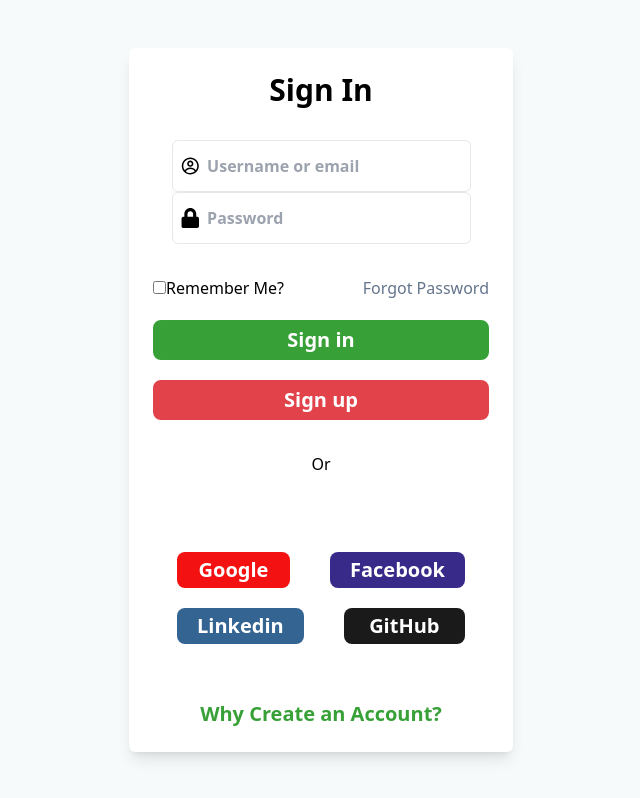
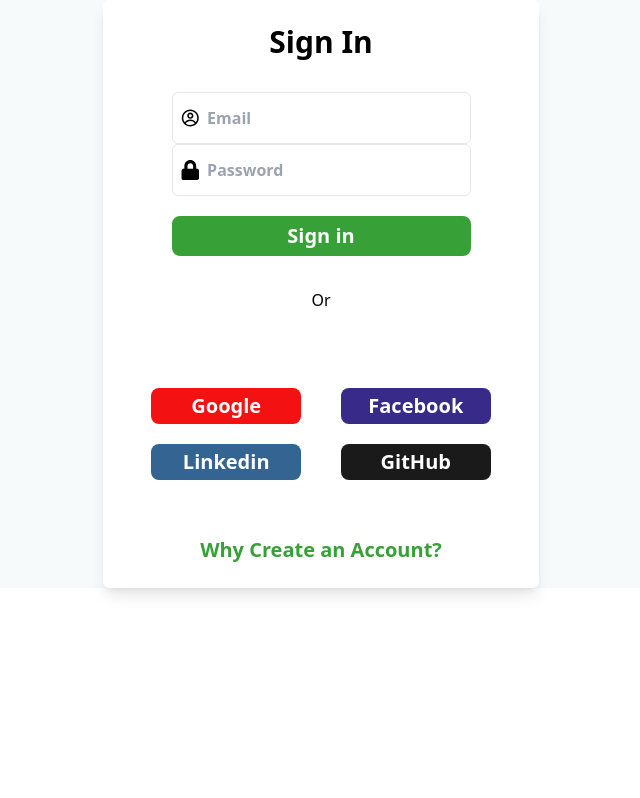
Before and after one commit to Mishael-Git/ToDo-page, a React (Vite) app: page /signin in a window 1280 px wide. Shown: the whole page, without its empty margins (319-959 px from the left). Built offline with nearby package versions, Linux system fonts and the light colour scheme.

Commit message:
Adding firebase

```diff
--- a/package.json
+++ b/package.json
@@ -3,13 +3,13 @@
   "private": true,
   "version": "0.0.0",
   "type": "module",
+  "proxy": "http://localhost:8000/",
   "scripts": {
     "dev": "vite",
     "build": "vite build",
     "preview": "vite preview"
   },
   "dependencies": {
-    "axios": "^1.3.1",
     "react": "^18.2.0",
     "react-burger-menu": "^3.0.8",
     "react-calendar": "^4.0.0",
--- a/src/components/Login.jsx
+++ b/src/components/Login.jsx
@@ -1,56 +1,23 @@
-import axios from "axios";
 import React from "react";
-import { useState } from "react";
 import { CgProfile } from "react-icons/cg";
 import { FaLock } from "react-icons/fa";
-import { Link, useNavigate } from "react-router-dom";
+// import { Link, useNavigate } from "react-router-dom";
 function Login() {
-  const history = useNavigate();
-  const { email, setEmail } = useState("");
-  const { password, setPassword } = useState("");
-
-  async function submit(e) {
-    e.preventDefault();
-
-    try {
-      await axios.post("http://localhost:8000/"),
-        {
-          email,
-          password,
-        }
-
-          .then((res) => {
-            if (res.data == "exist") {
-              history("/dashboard", { state: { id: email } });
-            } else if (res.data == "notexist") {
-              alert("User have not signed up");
-            }
-          })
-          .catch((e) => {
-            alert("wrong details");
-            console.log(e);
-          });
-    } catch (e) {
-      console.log(e);
-    }
+  const handleSumit=(e)=>{
+    e.preventDefault()
+    console.log(e.target.email.value)
   }
-
   return (
-    <div className="flex flex-col items-center justify-center h-screen   ">
-      <div className="w-96 p-6 shadow-lg bg-white space-y-8 rounded-md">
-        <p class="text-3xl block text-center font-semibold">Sign In</p>
+    <div className="flex flex-col items-center justify-center">
+      <div className=" p-6 md:w-[34%] sm:w-[10%] shadow-lg bg-white space-y-8 rounded-md">
+        <p className="text-3xl block text-center font-semibold">Sign In</p>
         <div className="flex flex-col items-center justify-center space-y-2 ">
-          <form action="POST">
+          <form onSubmit={(e)=>handleSumit(e)}>
             <div className="flex items-center border rounded-md px-2 text-2xl font-semibold">
               <CgProfile size={20} />
               <input
-                placeholder="Username or email"
+                placeholder="Email"
                 type="email"
-                onChange={(e) => {
-                  setEmail(e.target.value);
-                }}
-                name=""
-                id=""
                 className=" w-full h-[50px] text-base px-2 py-1 focus:outline-none focus:ring-0 focus:border-gray-600"
               />
             </div>
@@ -59,53 +26,29 @@
               <input
                 placeholder="Password"
                 type="password"
-                onChange={(e) => {
-                  setPassword(e.target.value);
-                }}
-                name=""
-                id=""
                 className=" w-full h-[50px] text-base px-2 py-1 focus:outline-none focus:ring-0 focus:border-gray-600 "
               />
             </div>
-          </form>
-        </div>
-        <div className="flex mt-3 justify-between items-center">
-          <div>
-            <input type="checkbox" />
-            <label>Remember Me?</label>
-          </div>
-          <p class="text-slate-500">Forgot Password</p>
-        </div>
-        <Link to="/Dashboard">
+        {/* <Link to="/dashboard"> */}
           <div className="mt-5 ">
             <button
               type="submit"
-              onClick={submit}
-              class="border-2 border-[#37a137] rounded-lg bg-[#37a137] text-white hover:text-slate-600 hover:bg-transparent text-xl font-semibold py-1 w-full"
+              className="border-2 border-[#37a137] rounded-lg bg-[#37a137] text-white hover:text-slate-600 hover:bg-transparent text-xl font-semibold py-1 w-full"
             >
               Sign in
             </button>
           </div>
-        </Link>
-        <Link to="/signup">
-          <div className="mt-5 ">
-            <button
-              type="submit"
-              class="border-2 border-[#e2424a] rounded-lg bg-[#e2424a] text-white hover:text-slate-600 hover:bg-transparent text-xl font-semibold py-1 w-full"
-            >
-              Sign up
-            </button>
-          </div>
-        </Link>
-
-        <p class="flex justify-center items-center">Or</p>
+        {/* </Link> */}
+          </form>
+        </div>
+        <p className="flex justify-center items-center">Or</p>
         {/* Google & Facebook */}
         <div className="p-6 ">
-          <div className="flex flex-row items-center justify-between space-x-10">
-            <div className="flex  mt-5 items-center w-full bg-[#f31111] rounded-lg hover:bg-transparent px-5">
+          <div className="flex md:flex-row sm:flex-col justify-center items-center md:space-x-10">
+            <div className="flex  mt-5 items-start w-full bg-[#f31111] rounded-lg hover:bg-transparent px-5">
               <button
                 type="submit"
-                class="text-white hover:text-slate-600 text-xl font-semibold  py-1 w-full"
+                className="text-white hover:text-slate-600 text-xl font-semibold  py-1 w-full"
               >
                 Google
               </button>
@@ -114,18 +57,18 @@
             <div className="flex  mt-5 items-center w-full bg-[#160674da] rounded-lg hover:bg-transparent px-5">
               <button
                 type="submit"
-                class="text-white hover:text-slate-600 text-xl font-semibold  py-1 w-full"
+                className="text-white hover:text-slate-600 text-xl font-semibold  py-1 w-full"
               >
                 Facebook
               </button>
             </div>
           </div>
           {/* Linledin & GitHub */}
-          <div className="flex flex-row items-center justify-between space-x-10">
+          <div className="flex md:flex-row sm:flex-col items-center justify-center md:space-x-10">
             <div className="flex  mt-5 items-center w-full bg-[#336492] rounded-lg hover:bg-transparent px-5">
               <button
                 type="submit"
-                class="text-white hover:text-slate-600 text-xl font-semibold  py-1 w-full"
+                className="text-white hover:text-slate-600 text-xl font-semibold  py-1 w-full"
               >
                 Linkedin
               </button>
@@ -135,7 +78,7 @@
             <div className="flex  mt-5 items-center w-full bg-[#1b1a1a] rounded-lg hover:bg-transparent px-5">
               <button
                 type="submit"
-                class="text-white hover:text-slate-600 text-xl font-semibold  py-1 w-full"
+                className="text-white hover:text-slate-600 text-xl font-semibold  py-1 w-full"
               >
                 GitHub
               </button>
@@ -143,7 +86,7 @@
           </div>
         </div>
         <div className="flex flex-col items-center justify-center">
-          <p class="text-xl font-semibold text-[#37a137] hover:underline cursor-pointer">
+          <p className="text-xl font-semibold text-[#37a137] hover:underline cursor-pointer">
             Why Create an Account?
           </p>
         </div>
--- a/src/components/Signup.jsx
+++ b/src/components/Signup.jsx
@@ -1,42 +1,11 @@
-import axios from "axios";
 import React from "react";
-import { useState } from "react";
 import { CgProfile } from "react-icons/cg";
 import { FaLock } from "react-icons/fa";
 import { Link } from "react-router-dom";
-function Signup() {
-  const { email, setEmail } = useState("");
-  const { password, setPassword } = useState("");
-
-  async function submit(e) {
-    e.preventDefault();
-
-    try {
-      await axios.post("http://localhost:8000/"),
-        {
-          email,
-          password,
-        }
-
-          .then((res) => {
-            if (res.data == "exist") {
-              alert("User already exist");
-            } else if (res.data == "notexist") {
-              history("/dashboard", { state: { id: email } });
-            }
-          })
-          .catch((e) => {
-            alert("wrong details");
-            console.log(e);
-          });
-    } catch (e) {
-      console.log(e);
-    }
-  }
-
+function Sign_up() {
   return (
-    <div className="flex flex-col items-center justify-center h-screen   ">
-      <div className="w-96 p-6 shadow-lg bg-white space-y-8 rounded-md">
+    <div className="flex flex-col items-center justify-center">
+      <div className=" p-6 md:w-[34%] sm:w-[10%] shadow-lg bg-white space-y-8 rounded-md">
         <p class="text-3xl block text-center font-semibold">Sign Up</p>
         <div className="flex flex-col items-center justify-center space-y-2 ">
           <form action="POST">
@@ -45,9 +14,6 @@
               <input
                 placeholder="Username or email"
                 type="email"
-                onChange={(e) => {
-                  setEmail(e.target.value);
-                }}
                 name=""
                 id=""
                 className=" w-full h-[50px] text-base px-2 py-1 focus:outline-none focus:ring-0 focus:border-gray-600"
@@ -58,34 +24,28 @@
               <input
                 placeholder="Password"
                 type="password"
-                onChange={(e) => {
-                  setPassword(e.target.value);
-                }}
                 name=""
                 id=""
                 className=" w-full h-[50px] text-base px-2 py-1 focus:outline-none focus:ring-0 focus:border-gray-600 "
               />
             </div>
-          </form>
-        </div>
-
-        <Link to="/Dashboard">
+            <Link to="/dashboard">
           <div className="mt-5 ">
             <button
               type="submit"
-              onClick={submit}
               class="border-2 border-[#37a137] rounded-lg bg-[#37a137] text-white hover:text-slate-600 hover:bg-transparent text-xl font-semibold py-1 w-full"
             >
               Sign up
             </button>
           </div>
         </Link>
-
+          </form>
+        </div>
         <p class="flex justify-center items-center">Or</p>
-        {/* Google & Facebook */}
-        <div className="p-6 ">
-          <div className="flex flex-row items-center justify-between space-x-10">
-            <div className="flex  mt-5 items-center w-full bg-[#f31111] rounded-lg hover:bg-transparent px-5">
+         {/* Google & Facebook */}
+         <div className="p-6 ">
+          <div className="flex md:flex-row sm:flex-col justify-center items-center md:space-x-10">
+            <div className="flex  mt-5 items-start w-full bg-[#f31111] rounded-lg hover:bg-transparent px-5">
               <button
                 type="submit"
                 class="text-white hover:text-slate-600 text-xl font-semibold  py-1 w-full"
@@ -104,7 +64,7 @@
             </div>
           </div>
           {/* Linledin & GitHub */}
-          <div className="flex flex-row items-center justify-between space-x-10">
+          <div className="flex md:flex-row sm:flex-col items-center justify-center md:space-x-10">
             <div className="flex  mt-5 items-center w-full bg-[#336492] rounded-lg hover:bg-transparent px-5">
               <button
                 type="submit"
@@ -135,4 +95,4 @@
   );
 }
 
-export default Signup;
+export default Sign_up;
```
Also changed, not shown: 1 other file (tests, documents, lock files or other folders).
